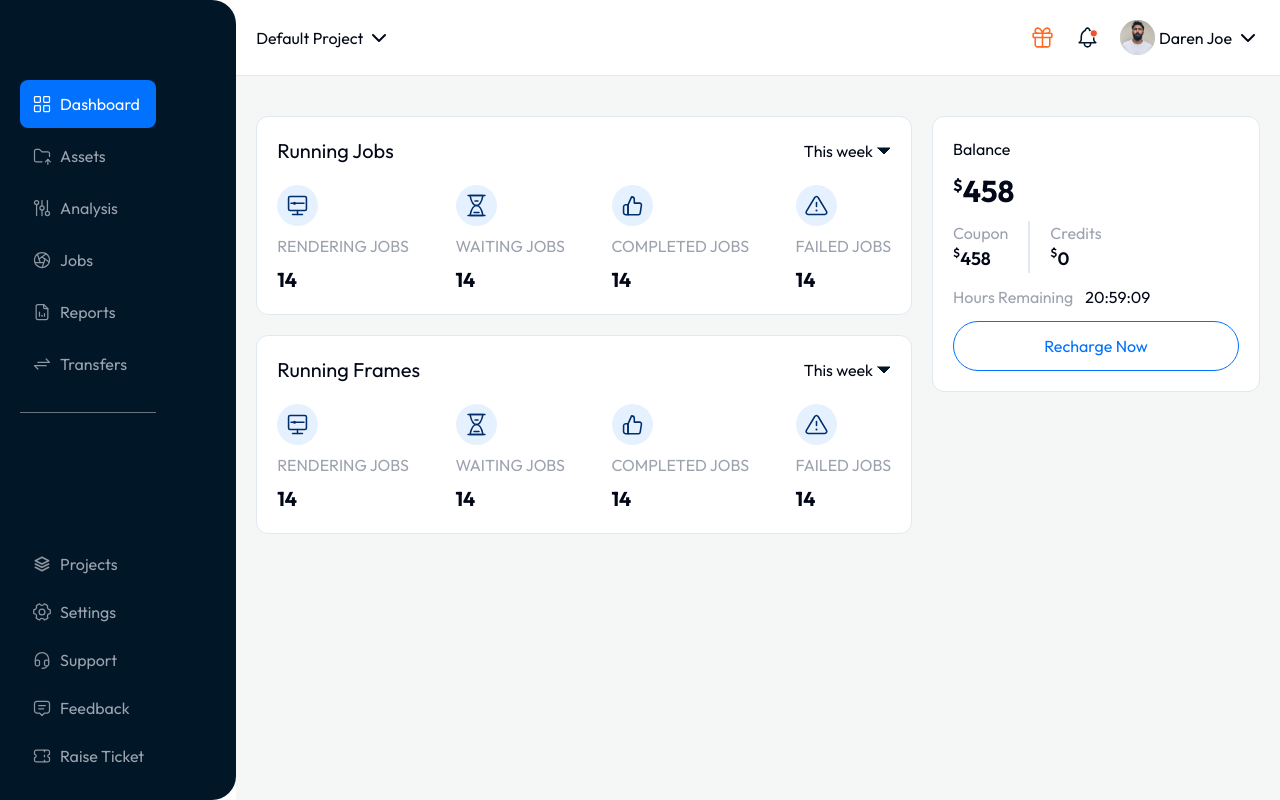
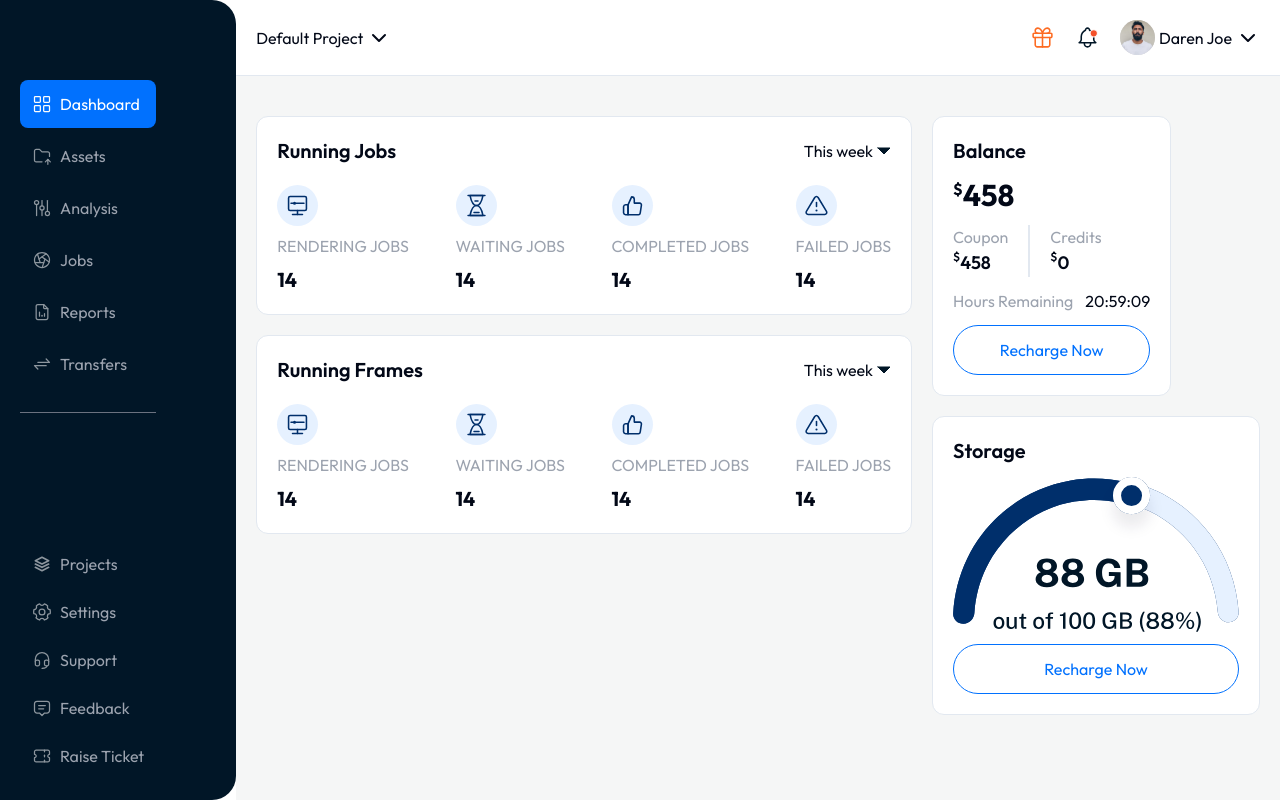
Before and after one commit to rachit-bharadwaj/TestPaperDashboard, a Next.js app: page / in a window 1280 px wide. Built offline with nearby package versions, Linux system fonts and the light colour scheme.

Commit message:
feat: added temp storage section with dummy image

```diff
--- a/app/(main)/layout.tsx
+++ b/app/(main)/layout.tsx
@@ -12,7 +12,7 @@ export default function MainLayout({
     <div className="flex h-screen overflow-hidden">
       <Navbar />
 
-      <div className="flex flex-1 flex-col gap-5 overflow-auto bg-[#f5f6f6]">
+      <div className="flex flex-1 flex-col gap-5 overflow-y-auto bg-[#f5f6f6]">
         <Header />
 
         {children}
--- a/app/(main)/page.tsx
+++ b/app/(main)/page.tsx
@@ -1,7 +1,12 @@
 import type { Metadata } from "next";
 
 // components
-import { Balance, RunningFrames, RunningJobs } from "@/components/dashboard";
+import {
+  Balance,
+  RunningFrames,
+  RunningJobs,
+  Storage,
+} from "@/components/dashboard";
 
 export default function Home() {
   return (
@@ -12,7 +17,10 @@ export default function Home() {
       </div>
 
       <div className="w-1/3">
-        <Balance />
+        <div className="flex flex-wrap gap-5">
+          <Balance />
+          <Storage />
+        </div>
       </div>
     </main>
   );
--- a/components/dashboard/Balance.tsx
+++ b/components/dashboard/Balance.tsx
@@ -3,7 +3,7 @@ import React from "react";
 export default function Balance() {
   return (
     <section className="bg-white border p-5 rounded-xl flex-col flex gap-3">
-      <p>Balance</p>
+      <p className="font-semibold text-xl">Balance</p>
 
       <div className="font-bold flex">
         <p>$</p>
--- a/components/dashboard/RunningFrames.tsx
+++ b/components/dashboard/RunningFrames.tsx
@@ -5,7 +5,7 @@ export default function RunningFrames() {
   return (
     <section className="p-5 bg-white border rounded-xl flex flex-col gap-5">
       <div className="flex justify-between">
-        <p className="text-xl">Running Frames</p>
+        <p className="text-xl font-semibold">Running Frames</p>
 
         <div className="flex items-center gap-1">
           <p>This week</p>
--- a/components/dashboard/RunningJobs.tsx
+++ b/components/dashboard/RunningJobs.tsx
@@ -5,7 +5,7 @@ export default function RunningJobs() {
   return (
     <section className="p-5 bg-white border rounded-xl flex flex-col gap-5">
       <div className="flex justify-between">
-        <p className="text-xl">Running Jobs</p>
+        <p className="text-xl font-semibold">Running Jobs</p>
 
         <div className="flex items-center gap-1">
           <p>This week</p>
--- /dev/null
+++ b/components/dashboard/Storage.tsx
@@ -0,0 +1,20 @@
+import Image from "next/image";
+
+export default function Storage() {
+  return (
+    <section className="bg-white border p-5 rounded-xl flex-col flex gap-3">
+      <p className="text-xl font-semibold">Storage</p>
+
+      <Image
+        src="/images/dummyStorage.svg"
+        alt="dummy storage"
+        width={500}
+        height={500}
+      />
+
+      <button className="border-primary-200 border text-primary-200 p-3 rounded-full">
+        Recharge Now
+      </button>
+    </section>
+  );
+}
--- a/components/dashboard/index.ts
+++ b/components/dashboard/index.ts
@@ -1,3 +1,4 @@
 export { default as RunningJobs } from "./RunningJobs";
 export { default as RunningFrames } from "./RunningFrames";
 export { default as Balance } from "./Balance";
+export { default as Storage } from "./Storage";
```
Also changed, not shown: public/images/dummyStorage.svg (added).
